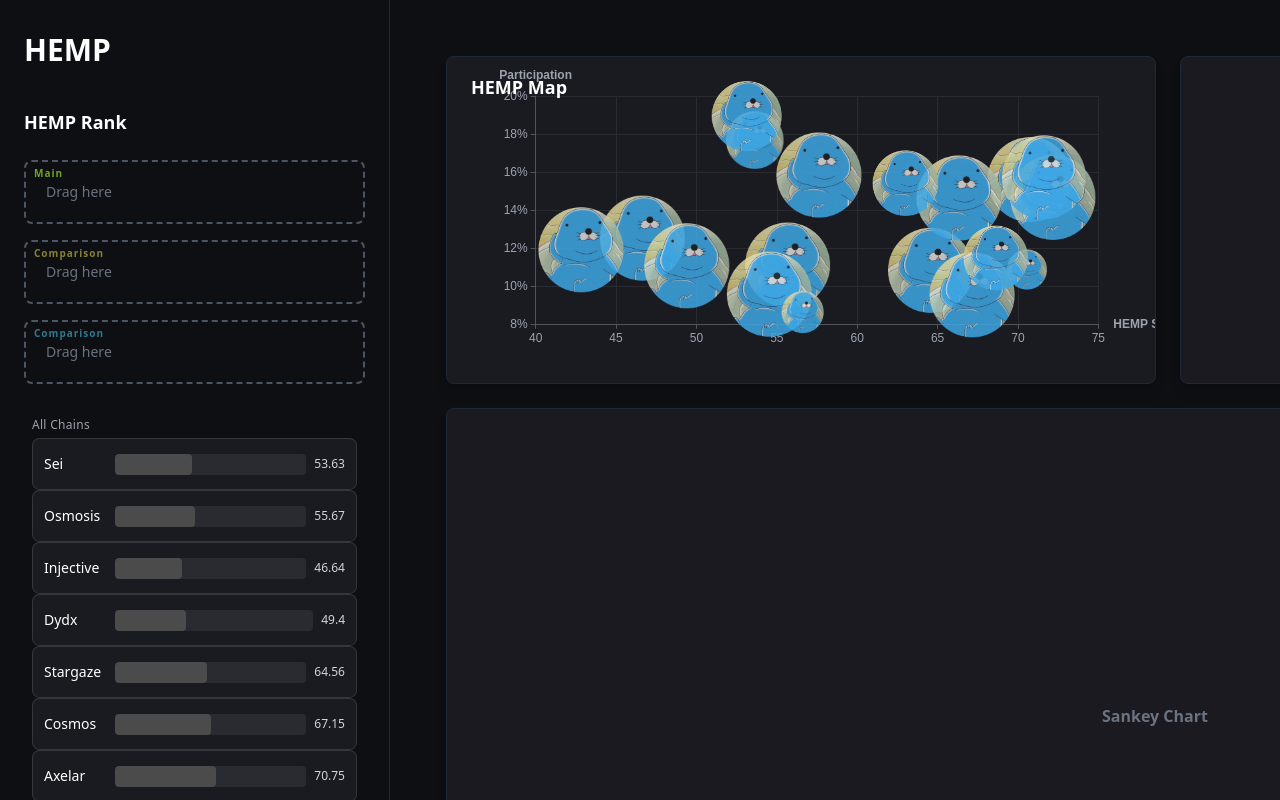
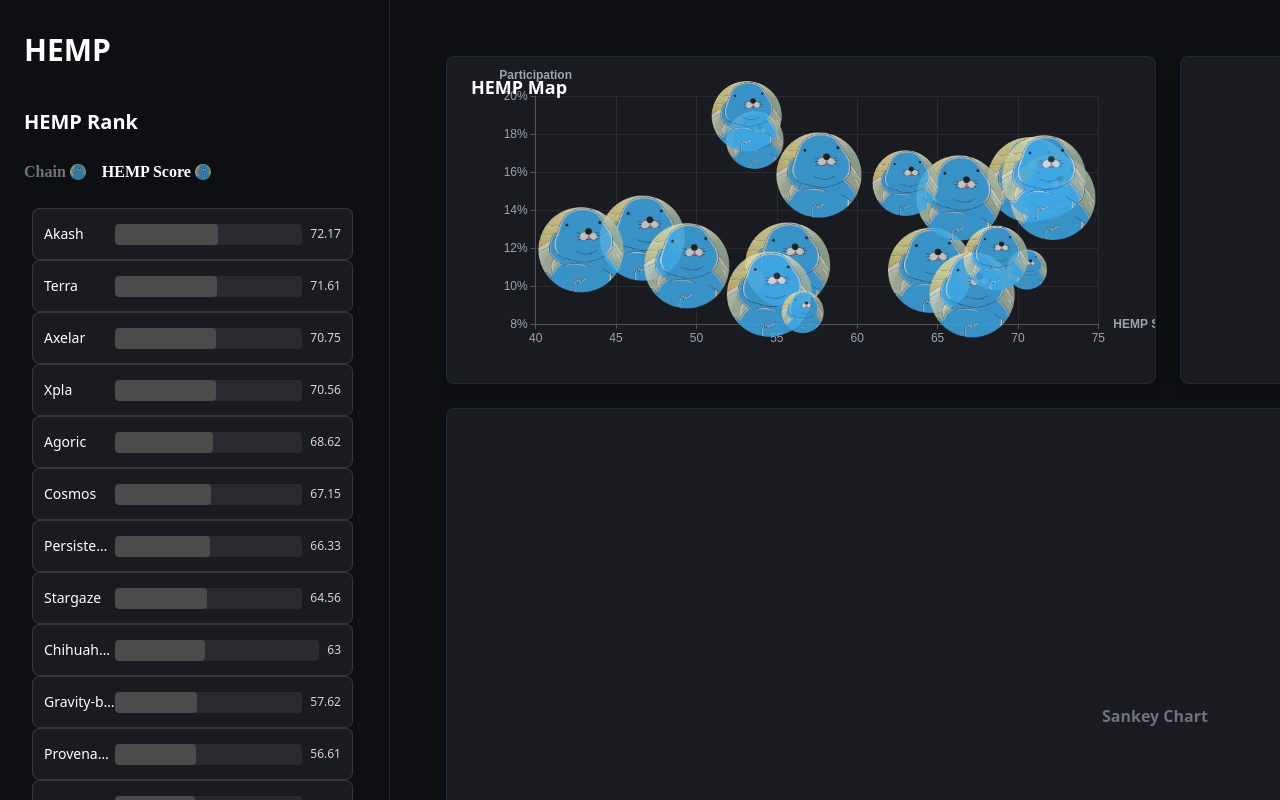
Before and after one commit to nhsngyn/HEMP, a React (Vite) app: page / in a window 1280 px wide. Built offline with nearby package versions, Linux system fonts and the light colour scheme.

Commit message:
Ranking Chart filter 기능 추가

```diff
--- a/src/components/ranking/ChainCard.jsx
+++ b/src/components/ranking/ChainCard.jsx
@@ -1,6 +1,11 @@
+// src/components/ranking/ChainCard.jsx
+import React from "react";
+
 const ChainCard = ({ chain, selectionInfo, isDragging, isOverlay }) => {
   const isSelected = !!selectionInfo;
   const highlightColor = selectionInfo?.color;
+
+  // Score 100 → 143px 막대
   const barWidth = Math.min(chain.score * 1.43, 143);
 
   return (
@@ -11,9 +16,9 @@
         px-[11px]
         rounded-[7.4px]
         transition-all
+        ${isSelected ? "" : "hover:shadow-[0_0_8px_rgba(255,255,255,0.07)]"}
       `}
       style={{
-        pointerEvents: "none",
         border: isSelected
           ? `0.93px solid ${highlightColor}`
           : "0.93px solid rgba(255,255,255,0.12)",
@@ -27,7 +32,7 @@
             : "none",
       }}
     >
-      {/* 이름 영역 */}
+      {/* 이름 */}
       <div className="w-[71px] flex-shrink-0 text-white font-medium text-sm truncate">
         {chain.name}
       </div>
@@ -49,4 +54,5 @@
     </div>
   );
 };
+
 export default ChainCard;
--- a/src/components/ranking/DraggableChain.jsx
+++ b/src/components/ranking/DraggableChain.jsx
@@ -1,8 +1,9 @@
+// src/components/ranking/DraggableChain.jsx
 import React from "react";
 import { useDraggable } from "@dnd-kit/core";
 import ChainCard from "./ChainCard";
 
-const DraggableChain = ({ chain, selectionInfo, isOverlay = false, onClick }) => {
+const DraggableChain = ({ chain, selectionInfo, onClick, isOverlay = false }) => {
   const { attributes, listeners, setNodeRef, isDragging } = useDraggable({
     id: chain.id,
   });
@@ -19,7 +20,7 @@
     const dx = Math.abs(e.clientX - downPos.x);
     const dy = Math.abs(e.clientY - downPos.y);
 
-    // 클릭 판단
+    // 클릭 판정
     if (dx < 5 && dy < 5 && !isDragging) {
       onClick?.();
     }
@@ -34,6 +35,7 @@
       {...attributes}
       onPointerDown={handlePointerDown}
       onPointerUp={handlePointerUp}
+      style={{ cursor: "grab", opacity: isOverlay ? 0.6 : 1 }}
     >
       <ChainCard
         chain={chain}
--- a/src/components/ranking/DroppableListArea.jsx
+++ b/src/components/ranking/DroppableListArea.jsx
@@ -1,3 +1,4 @@
+// src/components/ranking/DroppableListArea.jsx
 import React from "react";
 import { useDroppable } from "@dnd-kit/core";
 
@@ -8,17 +9,11 @@
     <div
       ref={setNodeRef}
       className={`
-        flex-1 overflow-y-auto
-        px-2 py-2
-        rounded-lg
-        transition-colors
+        flex-1 overflow-y-auto pr-2
+        custom-scrollbar p-2 rounded-lg
         ${isOver ? "bg-white/5" : ""}
       `}
     >
-      <h3 className="text-[12px] text-gray-400 mb-1 tracking-wide">
-        All Chains
-      </h3>
-
       {children}
     </div>
   );
--- a/src/components/ranking/DroppableSlot.jsx
+++ b/src/components/ranking/DroppableSlot.jsx
@@ -1,32 +1,21 @@
+// src/components/ranking/DroppableSlot.jsx
 import React from "react";
 import { useDroppable } from "@dnd-kit/core";
 import DraggableChain from "./DraggableChain";
 import useChainStore from "../../store/useChainStore";
 
-const DroppableSlot = ({ id, title, color, selectedChainId, onSelect, onClear }) => {
+const DroppableSlot = ({ id, title, color, selectedChainId, onClear, onClick }) => {
   const { setNodeRef, isOver } = useDroppable({ id });
   const { allChains } = useChainStore();
 
   const selectedChain = allChains.find((c) => c.id === selectedChainId);
 
-  // 클릭으로 슬롯 체인 선택
-  const handleClick = () => {
-    if (!selectedChain) return;
-    onSelect?.(selectedChain.id);
-  };
-
   return (
     <div
       ref={setNodeRef}
-      onClick={handleClick}
       className={`
-        relative
-        w-full h-[64px]
-        rounded-lg
-        border-2
-        flex items-center
-        px-3
-        transition-all cursor-pointer
+        relative w-full h-[64px] rounded-lg border-2 px-3
+        flex items-center transition-all
         ${isOver ? "bg-gray-700 border-white" : "border-dashed border-gray-600"}
         ${selectedChain ? "border-solid" : ""}
       `}
@@ -35,27 +24,22 @@
         backgroundColor: selectedChain ? color + "15" : undefined,
       }}
     >
-      <span
-        className="absolute top-1 left-2 text-[10px] font-bold opacity-70 tracking-widest"
-        style={{ color }}
-      >
+      <span className="absolute top-1 left-2 text-[10px] font-bold opacity-70 tracking-widest" style={{ color }}>
         {title}
       </span>
 
       {selectedChain ? (
         <>
-          {/* 슬롯 안 카드도 draggable */}
           <DraggableChain
             chain={selectedChain}
             selectionInfo={{ type: id, color }}
-            onClick={() => onSelect?.(selectedChain.id)}
+            onClick={() => onClick(selectedChain.id)}
           />
 
-          {/* Clear 버튼 */}
           <button
             onClick={(e) => {
               e.stopPropagation();
-              onClear?.();
+              onClear();
             }}
             className="absolute top-1 right-2 text-gray-400 hover:text-white text-xs"
           >
--- a/src/components/ranking/RankingChart.jsx
+++ b/src/components/ranking/RankingChart.jsx
@@ -3,12 +3,11 @@
 import { createPortal } from "react-dom";
 
 import useChainStore from "../../store/useChainStore";
-import useChainSelection from "../../hooks/useChainSelection";
+import { COLORS } from "../../constants/colors";
 
 import DraggableChain from "./DraggableChain";
 import DroppableSlot from "./DroppableSlot";
 import DroppableListArea from "./DroppableListArea";
-import { COLORS } from "../../constants/colors";
 
 const RankingChart = () => {
   const {
@@ -16,23 +15,30 @@
     selectedMainId,
     selectedSubId1,
     selectedSubId2,
+    setSlot,
+    clearSlot,
     removeChainById,
   } = useChainStore();
 
-  const { selectChain, applySelection } = useChainSelection(); // ⭐ 클릭 + 드래그 로직 통합
-
   const [activeId, setActiveId] = React.useState(null);
 
-  /* ---------------------------
-        Drag Start
-  -----------------------------*/
+  // 🔵 현재 필터 상태 ("score" | "name")
+  const [sortType, setSortType] = React.useState("score");
+
+  // 🔵 정렬된 데이터 생성
+  const sortedChains = [...allChains].sort((a, b) => {
+    if (sortType === "name") {
+      return a.name.localeCompare(b.name);
+    }
+    return b.score - a.score; // score 기본
+  });
+
+  // 🟢 드래그 시작
   const handleDragStart = (event) => {
     setActiveId(event.active.id);
   };
 
-  /* ---------------------------
-        Drag End → applySelection
-  -----------------------------*/
+  // 🟢 드래그 종료
   const handleDragEnd = (event) => {
     const { active, over } = event;
     setActiveId(null);
@@ -42,19 +48,15 @@
     const chainId = active.id;
     const target = over.id;
 
-    // 리스트 영역에 놓으면 → unselect
     if (target === "ranking-list") {
       removeChainById(chainId);
       return;
     }
 
-    // 슬롯(main/sub1/sub2)에 놓으면 → 훅으로 처리
-    applySelection(chainId, target);
+    setSlot(target, chainId);
   };
 
-  /* ---------------------------
-      선택된 슬롯 하이라이트 정보
-  -----------------------------*/
+  // 🟢 슬롯 UI 색상 제공
   const getSelectionInfo = (id) => {
     if (id === selectedMainId) return { type: "main", color: COLORS.MAIN };
     if (id === selectedSubId1) return { type: "sub1", color: COLORS.SUB1 };
@@ -68,55 +70,104 @@
     <DndContext onDragStart={handleDragStart} onDragEnd={handleDragEnd}>
       <div className="flex flex-col h-full select-none">
 
-        {/* HEADER */}
-        <h2 className="text-lg font-semibold text-white mb-6">HEMP Rank</h2>
+        {/* TITLE */}
+        <h2 className="text-xl font-bold mb-6">HEMP Rank</h2>
 
-        {/* SLOT AREA */}
-        <div className="mb-6 space-y-4">
+        {/* 🔵 FILTER BUTTONS */}
+        <div className="flex items-center gap-4 mb-4">
+
+          {/* Chain 정렬 버튼 */}
+          <button
+            className="flex items-center gap-1"
+            onClick={() => setSortType("name")}
+          >
+            <span
+              style={{
+                color: sortType === "name" ? "#FFFFFF" : "#6D7380",
+                fontFamily: "SUIT",
+                fontSize: "16px",
+                fontWeight: 600,
+              }}
+            >
+              Chain
+            </span>
+
+            <img
+              src="/Icons/filter.png"
+              alt="filter"
+              className="w-4 h-4 opacity-70"
+            />
+          </button>
+
+          {/* Score 정렬 버튼 */}
+          <button
+            className="flex items-center gap-1"
+            onClick={() => setSortType("score")}
+          >
+            <span
+              style={{
+                color: sortType === "score" ? "#FFFFFF" : "#6D7380",
+                fontFamily: "SUIT",
+                fontSize: "16px",
+                fontWeight: 600,
+              }}
+            >
+              HEMP Score
+            </span>
+
+            <img
+              src="/Icons/filter.png"
+              alt="filter"
+              className="w-4 h-4 opacity-70"
+            />
+          </button>
+        </div>
+
+        {/* 🔵 LIST AREA (스크롤) */}
+        <div className="flex-1 overflow-y-auto pr-1">
+          <DroppableListArea>
+            {sortedChains.map((chain) => (
+              <DraggableChain
+                key={chain.id}
+                chain={chain}
+                selectionInfo={getSelectionInfo(chain.id)}
+              />
+            ))}
+          </DroppableListArea>
+        </div>
+
+        {/* 🔵 SLOT AREA (아래 고정) */}
+        <div className="mt-6 space-y-3 flex-shrink-0 pb-4">
           <DroppableSlot
             id="main"
-            title="Main"
+            title="MAIN CHAIN"
             color={COLORS.MAIN}
             selectedChainId={selectedMainId}
-            onSelect={selectChain}
+            onClear={() => clearSlot("main")}
           />
 
           <DroppableSlot
             id="sub1"
-            title="Comparison"
+            title="SUB 1"
             color={COLORS.SUB1}
             selectedChainId={selectedSubId1}
-            onSelect={selectChain}
+            onClear={() => clearSlot("sub1")}
           />
 
           <DroppableSlot
             id="sub2"
-            title="Comparison"
+            title="SUB 2"
             color={COLORS.SUB2}
             selectedChainId={selectedSubId2}
-            onSelect={selectChain}
+            onClear={() => clearSlot("sub2")}
           />
         </div>
-
-        {/* LIST AREA */}
-        <DroppableListArea>
-          {allChains.map((chain) => (
-            <DraggableChain
-              key={chain.id}
-              chain={chain}
-              selectionInfo={getSelectionInfo(chain.id)}
-              onClick={() => selectChain(chain.id)}
-            />
-          ))}
-        </DroppableListArea>
       </div>
 
-      {/* OVERLAY (드래그 미리보기) */}
+      {/* DRAG OVERLAY */}
       {createPortal(
         <DragOverlay>
-          {activeChain ? (
-            <DraggableChain chain={activeChain} isOverlay />
-          ) : null}
+          {activeChain ? <DraggableChain chain={activeChain} isOverlay /> : null}
         </DragOverlay>,
         document.body
       )}
```
Also changed, not shown: public/Icons/filter.png (added).
